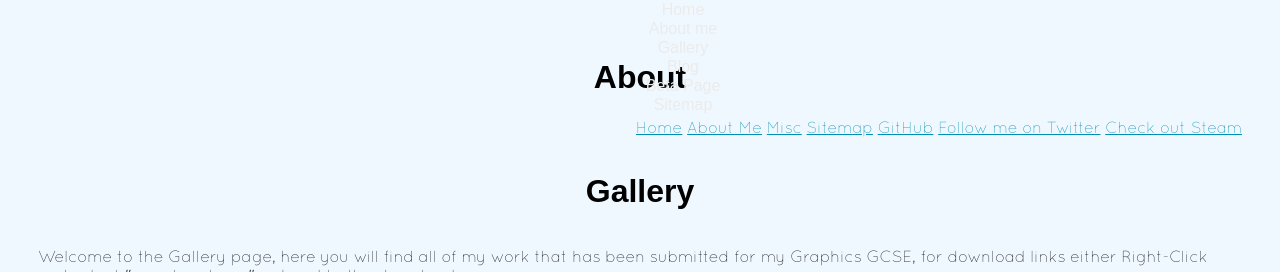
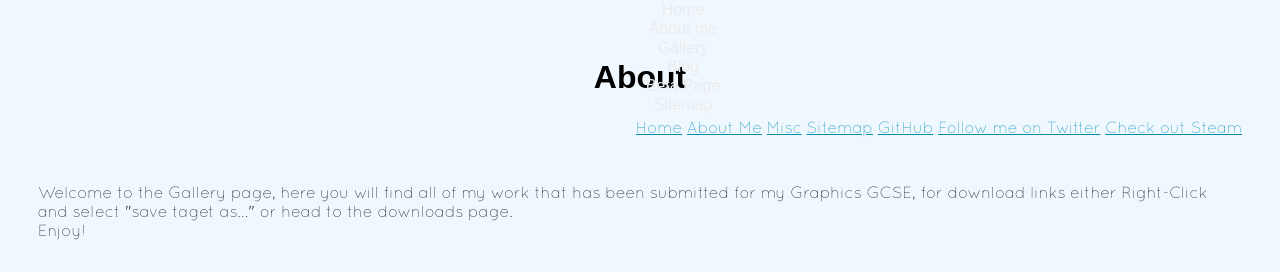
Before and after one commit to boffnoff/boffnoff.github.com, a Jekyll site: the page built from gallery.html, in a window 1280 px wide, cut to the strip 0-272 px from the top of the page. Built offline with Jekyll 4.4.1, drawn with Linux system fonts in a browser that asks for light colours; some web fonts are replaced.

Commit message:
changed someinth

```diff
--- a/gallery.html
+++ b/gallery.html
@@ -10,11 +10,6 @@ layout: master
 
 
 <body>
-
-<h1>
-    Gallery
-    </h1>
-
 
 <p>
     Welcome to the Gallery page, here you will find all of my work that has been submitted for my Graphics GCSE, for download links either Right-Click and select
```
